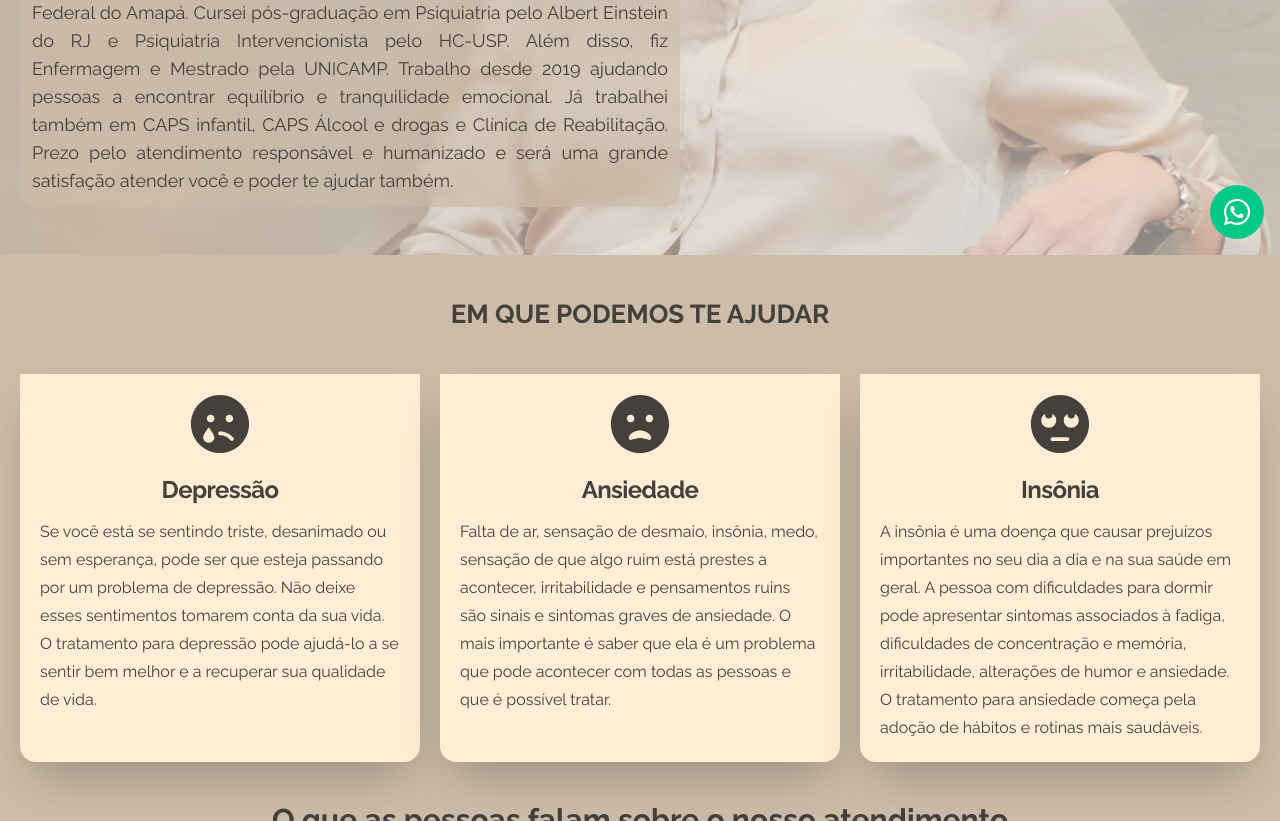
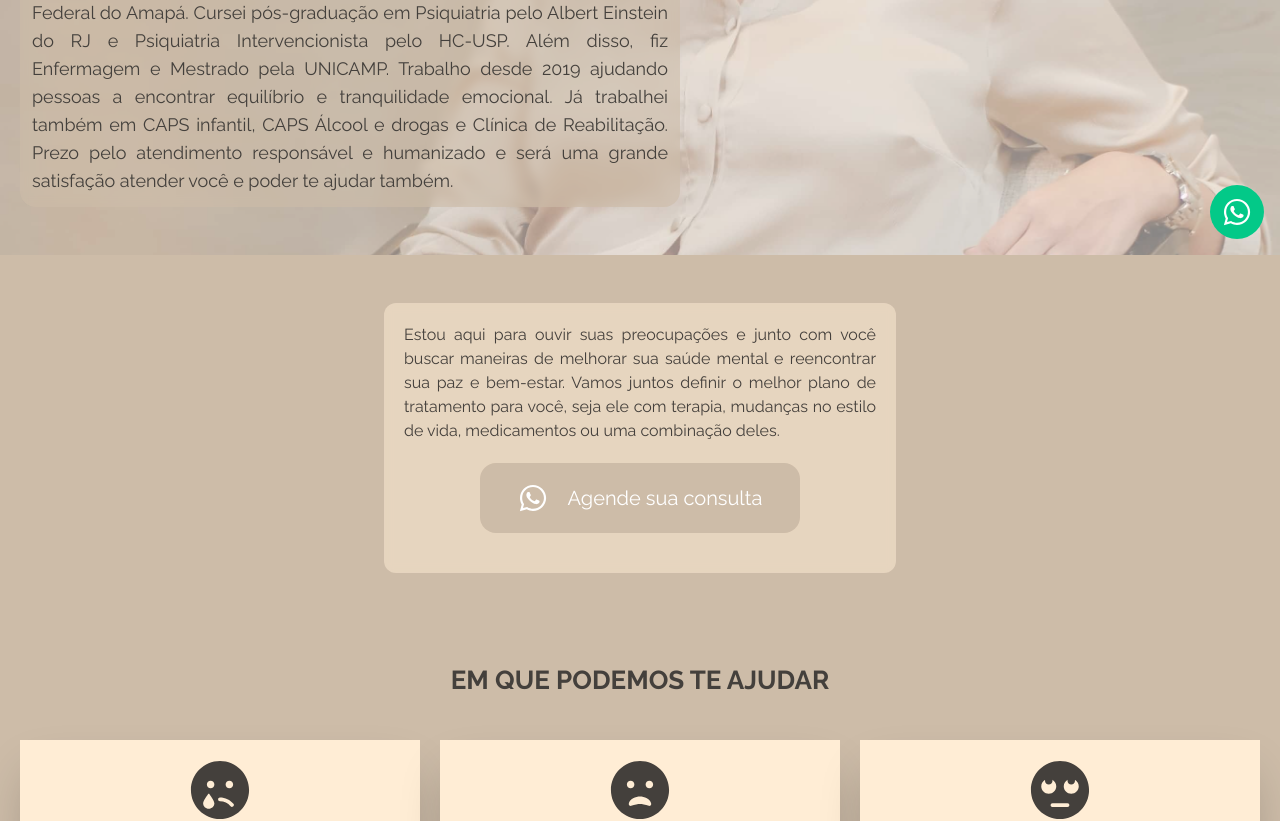
Before and after one commit to brunoprestesap/page-dra-camila, a React (Create React App) app: page / in a window 1280 px wide. Shown: the part 545-1366 px from the top of the page. Built offline with nearby package versions, Linux system fonts and the light colour scheme.

Commit message:
cardcta finalizado

```diff
--- a/src/Pages/HomePage.js
+++ b/src/Pages/HomePage.js
@@ -7,6 +7,7 @@ import Diferentials from "../components/Diferential";
 import Treatment from "../components/Treatment";
 import FormScheduler from "../components/FormScheduler";
 import Contact from "../components/Contact";
+import CardCta from "../components/CardCta"
 
 function HomePage() {
   const colors = ["#CDBCA8", "#A1412B", "#DF854F", "#F1EDDB", "#244B5A", "#53575A"];
@@ -29,6 +30,8 @@ function HomePage() {
 
           {/* Hero area */}
           <HeroContent color={currentColor} />
+
+          <CardCta color={currentColor} />
 
           {/* Treatments area */}
           <Treatment />
--- /dev/null
+++ b/src/components/CardCta.js
@@ -0,0 +1,37 @@
+import React from "react";
+import { FaWhatsapp } from "react-icons/fa";
+
+const CardCta = ({ color }) => {
+  return (
+    <div id="cta" className="flex justify-center py-12">
+      <div className="flex flex-col md:w-2/5 w-full mx-5 items-center bg-orange-100 backdrop-blur-sm rounded-xl py-5 px-5 bg-opacity-50">
+
+        <h2 className="text-stone-700 leading-6 text-justify">
+          Estou aqui para ouvir suas preocupações e junto com você buscar
+          maneiras de melhorar sua saúde mental e reencontrar sua paz e
+          bem-estar. Vamos juntos definir o melhor plano de tratamento para
+          você, seja ele com terapia, mudanças no estilo de vida, medicamentos
+          ou uma combinação deles.
+        </h2>
+
+        <button
+          className="p-3 md:p-5 w-80 my-5 text-white rounded-2xl transform duration-500 hover:-translate-y-1"
+          style={{ background: color }}
+        >
+          <a
+            href="https://wa.me/5596981163765"
+            target="_blank"
+            rel="noreferrer"
+          >
+            <div className="flex justify-center items-center gap-3 md:gap-5">
+              <FaWhatsapp size={30} />
+              <h2 className="text-sm md:text-xl">Agende sua consulta</h2>
+            </div>
+          </a>
+        </button>
+      </div>
+    </div>
+  );
+};
+
+export default CardCta;
--- a/src/components/FormScheduler.js
+++ b/src/components/FormScheduler.js
@@ -24,7 +24,7 @@ function FormScheduler({ color }) {
             target="_blank"
             rel="noreferrer"
           >
-            <div className="flex justify-center items-center gap-3 md:gap-5 justify-center">
+            <div className="flex justify-center items-center gap-3 md:gap-5">
               <FaWhatsapp size={30} />
               <h2 className="text-xl md:text-2xl">Agende sua consulta</h2>
             </div>
```
